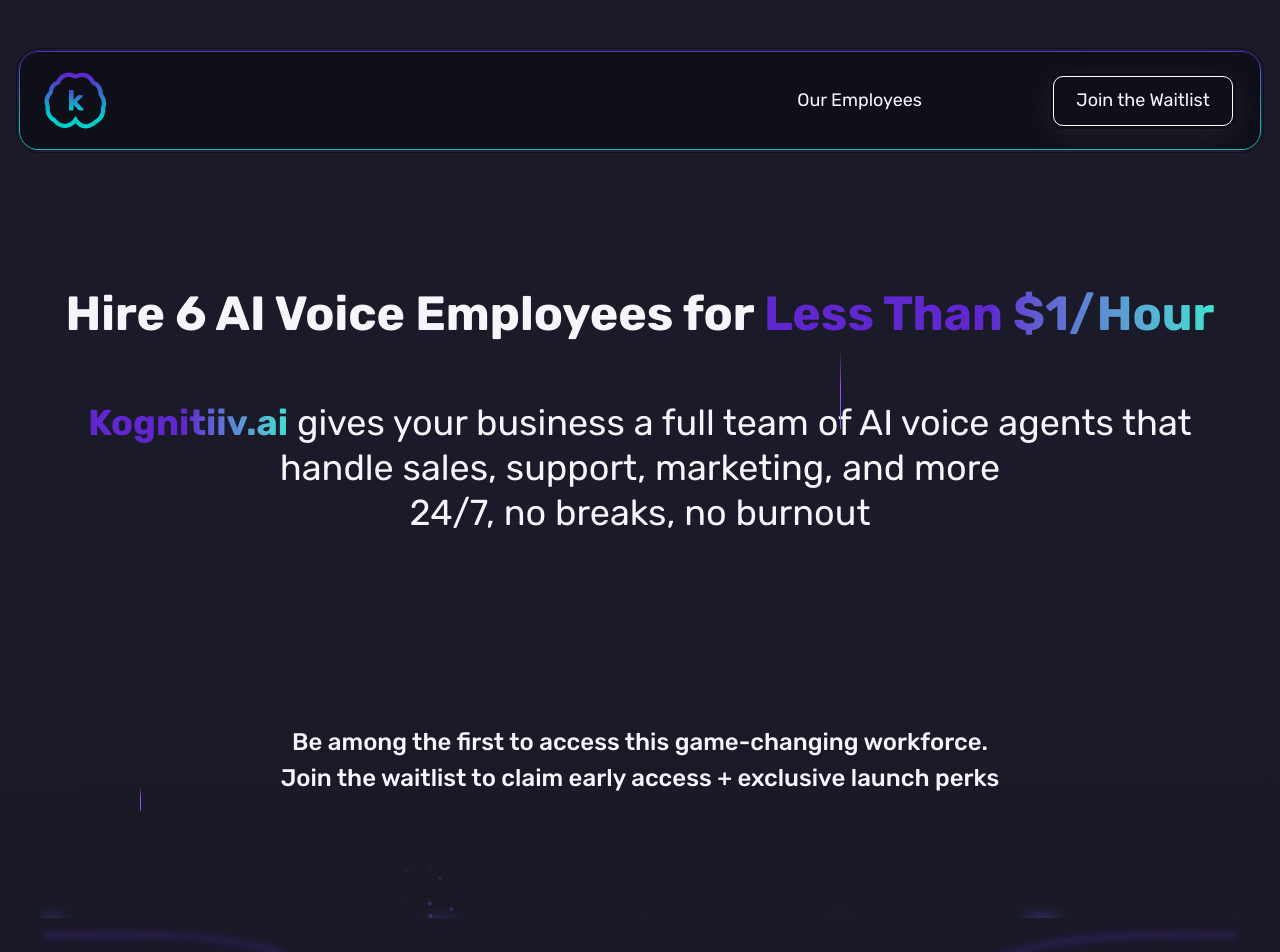
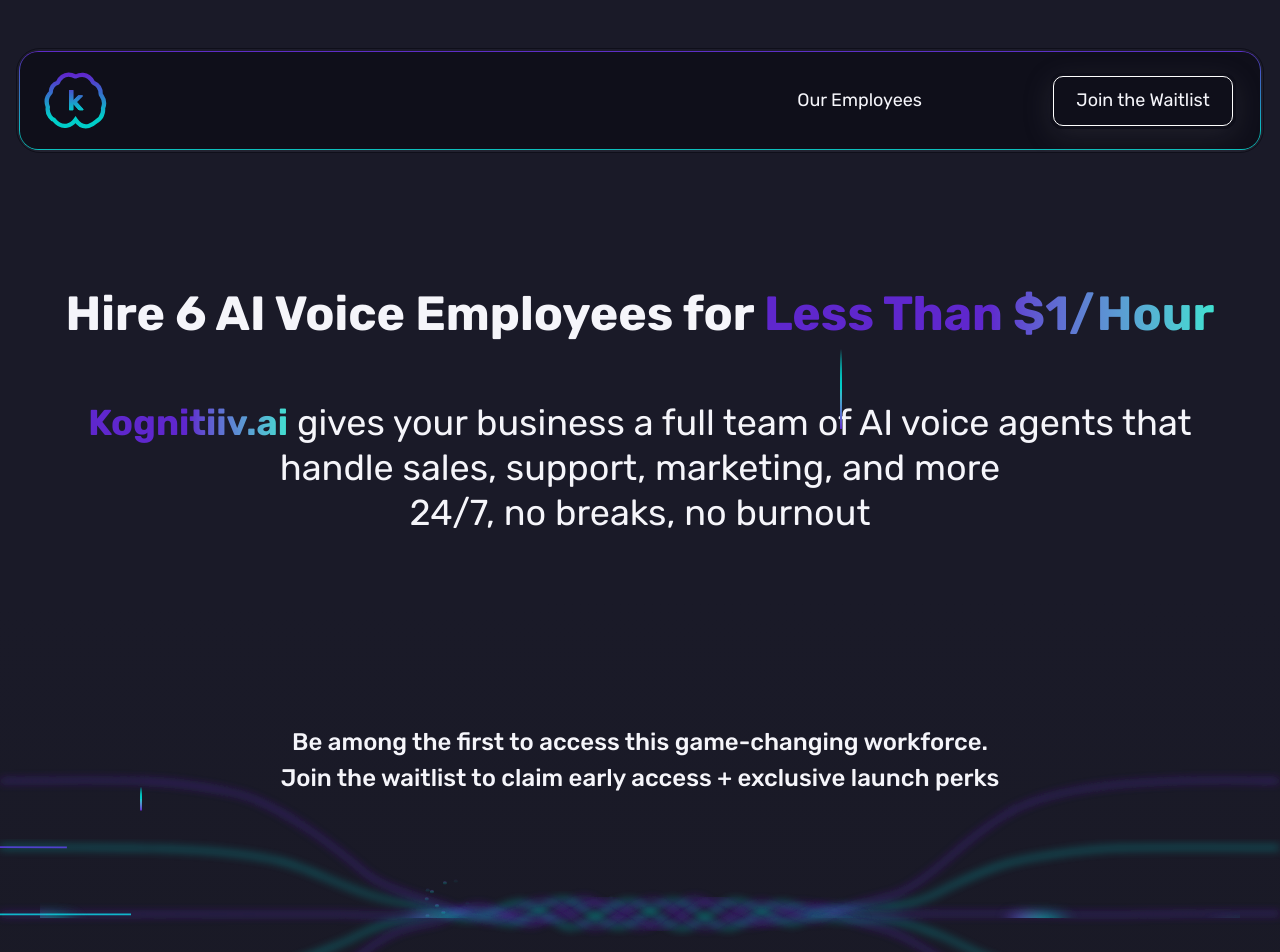
Before and after one commit to projectlead-innovativemojo/Kognitive-new, a Next.js app: page / in a window 1280 px wide. Shown: the top 952 px of the page. Built offline with nearby package versions, Linux system fonts and the light colour scheme.

Commit message:
minor issue resolved

```diff
--- a/src/app/globals.css
+++ b/src/app/globals.css
@@ -184,3 +184,16 @@
   height: 100%;
   width: 100%;
 }
+.element-with-gradient-border-rounded-email {
+  position: relative;
+  border-radius: 15px;
+  padding: 1px; /* Thin spacing for the border effect */
+  background: linear-gradient(90deg, #5F27CD 0.14%, #00CEC9 82.39%); /* Border gradient */
+}
+
+.element-with-gradient-border-rounded-email > .inner-content-email {
+  border-radius: 12px; /* Slightly smaller to fit inside */
+  background-color: #0F0F1A; /* Your inner background */
+  height: 100%;
+  width: 100%;
+}
--- a/src/components/FeedbackForm/form.tsx
+++ b/src/components/FeedbackForm/form.tsx
@@ -137,7 +137,7 @@
         }}
         className="absolute w-full h-full blur-[500px] bottom-0"
       ></div>
-      <div className="relative z-10 mx-auto flex flex-col justify-center items-center">
+      <div className="relative z-10 mx-auto flex flex-col justify-center items-center px-5">
       <form
         onSubmit={handleSubmit}
         className="w-full max-w-full md:max-w-[677px] relative z-10 py-10 px-5 md:p-10 shadow-[0px_7px_29px_0px_#64646F33] bg-white rounded-[12px]">
@@ -170,8 +170,8 @@
           </div>
         </div>
 
-        <div className="w-full max-w-full element-with-gradient-border-rounded-input mb-[30px]">
-        <div className="inner-content-input w-full">
+        <div className="w-full max-w-full element-with-gradient-border-rounded-email mb-[30px]">
+        <div className="inner-content-email w-full">
         <input
             type="email"
             name="email"
--- a/src/components/Home/Hero/Google-Gemini-Effect-Animation.tsx
+++ b/src/components/Home/Hero/Google-Gemini-Effect-Animation.tsx
@@ -23,7 +23,7 @@
   ];
 
   return (
-    <div className="w-full h-full relative md:bottom-[200px]">
+    <div className="w-full h-full relative md:bottom-[350px]">
       <div
         ref={ref}
         className="md:h-[300vh] h-[100vh] w-full overflow-clip"
--- a/src/components/Home/Hero/index.tsx
+++ b/src/components/Home/Hero/index.tsx
@@ -35,8 +35,8 @@
             waitlist to claim early access + exclusive launch perks
           </Text>
           </BackgroundBeamsWithCollision>
+        </div>
           <GoogleGeminiEffectAnimation />
-        </div>
       </div>
     </div>
   );
--- a/src/components/ui/background-beams-with-collision.tsx
+++ b/src/components/ui/background-beams-with-collision.tsx
@@ -14,6 +14,56 @@
   const parentRef = useRef<HTMLDivElement>(null);
 
   const beams = [
+    {
+      initialX: 10,
+      translateX: 10,
+      duration: 7,
+      repeatDelay: 3,
+      delay: 2,
+    },
+    {
+      initialX: 600,
+      translateX: 600,
+      duration: 3,
+      repeatDelay: 3,
+      delay: 3,
+    },
+    {
+      initialX: 100,
+      translateX: 100,
+      duration: 7,
+      repeatDelay: 7,
+      className: "h-6",
+    },
+    {
+      initialX: 400,
+      translateX: 400,
+      duration: 5,
+      repeatDelay: 14,
+      delay: 3,
+    },
+    {
+      initialX: 800,
+      translateX: 800,
+      duration: 11,
+      repeatDelay: 2,
+      className: "h-20",
+    },
+    {
+      initialX: 1000,
+      translateX: 1000,
+      duration: 4,
+      repeatDelay: 1,
+      className: "h-12",
+    },
+    {
+      initialX: 1200,
+      translateX: 1200,
+      duration: 6,
+      repeatDelay: 2,
+      delay: 2,
+      className: "h-6",
+    },
     {
       initialX: 10,
       translateX: 10,
@@ -64,6 +114,8 @@
       delay: 2,
       className: "h-6",
     },
+
+
   ];
 
   return (
@@ -159,7 +211,7 @@
     const animationInterval = setInterval(checkCollision, 50);
 
     return () => clearInterval(animationInterval);
-  }, [cycleCollisionDetected, containerRef]);
+  }, [cycleCollisionDetected, containerRef, parentRef]);
 
   useEffect(() => {
     if (collision.detected && collision.coordinates) {
@@ -201,7 +253,7 @@
           repeatDelay: beamOptions.repeatDelay || 0,
         }}
         className={cn(
-          "absolute left-0 top-20 m-auto h-14 w-px rounded-full bg-gradient-to-t from-indigo-500 via-purple-500 to-transparent",
+          "absolute left-0 top-20 m-auto h-14 w-[2px] rounded-full bg-gradient-to-t from-[#5F27CD] via-[#00CEC9] to-transparent",
           beamOptions.className
         )}
       />
@@ -240,7 +292,7 @@
         animate={{ opacity: 1 }}
         exit={{ opacity: 0 }}
         transition={{ duration: 1.5, ease: "easeOut" }}
-        className="absolute -inset-x-10 top-0 m-auto h-2 w-10 rounded-full bg-gradient-to-r from-transparent via-indigo-500 to-transparent blur-sm"
+        className="absolute -inset-x-10 top-0 m-auto h-2 w-[60px] rounded-full bg-gradient-to-r from-[#5F27CD] via-[#00CEC9] to-transparent blur-sm"
       ></motion.div>
       {spans.map((span) => (
         <motion.span
@@ -252,7 +304,7 @@
             opacity: 0,
           }}
           transition={{ duration: Math.random() * 1.5 + 0.5, ease: "easeOut" }}
-          className="absolute h-1 w-1 rounded-full bg-gradient-to-b from-indigo-500 to-purple-500"
+          className="absolute h-1 w-1 rounded-full bg-gradient-to-b from-[#5F27CD] via-[#00CEC9]"
         />
       ))}
     </div>
```
